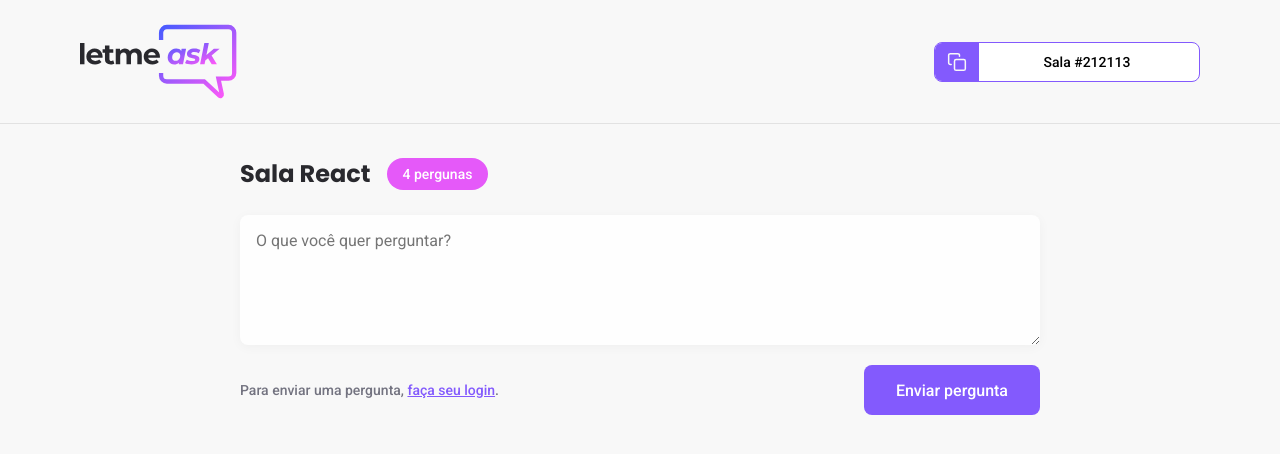
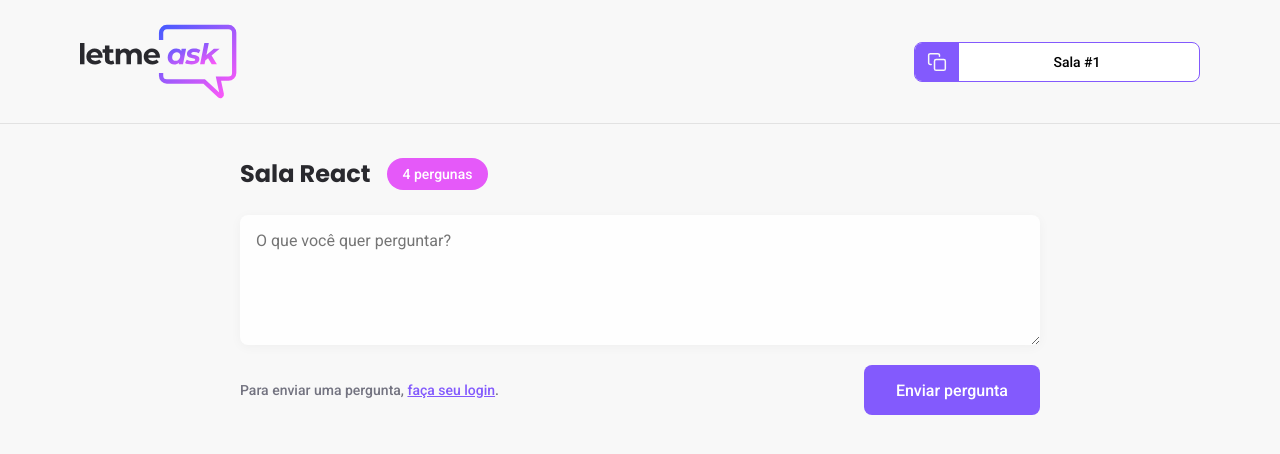
Before and after one commit to pbarsou/letmeask, a React (Create React App) app: page /rooms/1 in a window 1280 px wide. Shown: the top 454 px of the page. Built offline with nearby package versions, Linux system fonts and the light colour scheme; no server answers.

Commit message:
Copy room code to clipboard

```diff
--- a/src/components/RoomCode.tsx
+++ b/src/components/RoomCode.tsx
@@ -1,14 +1,27 @@
+/* componente de 'RoomCode'. Necessário que fosse um componente para que passassemos para que
+tivéssemos como passar o código da sala */
+
 import copyImg from '../assets/images/copy.svg';
 
 import '../styles/room-code.scss';
 
-export function RoomCode() {
+type RoomCode = {
+  code: string;
+}
+
+export function RoomCode(props: RoomCode) {
+  // recebe como parâmetro o código da sala
+  function copyRoomCodeToClipboard() {
+    navigator.clipboard.writeText(props.code);
+    // copia o texto para o nosso 'ctrl + c'
+  }
+
   return (
-    <button className="room-code">
+    <button className="room-code" onClick={copyRoomCodeToClipboard}>
       <div>
         <img src={copyImg} alt="Copy room code"/>
       </div>
-      <span>Sala #212113</span>
+      <span>Sala #{props.code}</span>
     </button>
   )
 }
--- a/src/pages/Room.tsx
+++ b/src/pages/Room.tsx
@@ -1,16 +1,28 @@
+import { useParams } from 'react-router-dom';
+
 import logoImg from '../assets/images/logo.svg';
+
 import { Button } from '../components/Button';
 import { RoomCode } from '../components/RoomCode';
 
 import '../styles/rooms.scss';
 
+type RoomParams = {
+  id: string;
+}
+
 export function Room() {
+
+  const params = useParams<RoomParams>();
+  // 'useParams' nos devolve os parâmetros da rota (o que vem depois do '/')
+  // '< >' uso de generics para que a função saiba quais os parâmetros que ela irá receber
+
   return (
     <div id="page-room">
       <header>
         <div className="content">
           <img src={logoImg} alt="Letmeask"/>
-          <RoomCode />
+          <RoomCode code={params.id}/>
         </div>
       </header>
 
--- a/src/styles/room-code.scss
+++ b/src/styles/room-code.scss
@@ -23,7 +23,7 @@
     align-self: center; // auto alinhamento ao centro
     flex: 1;
     padding: 0 16px 0 12px;
-    width: 220px;
+    width: 240px;
     font-size: 14px;
     font-weight: 500;
   }
```
